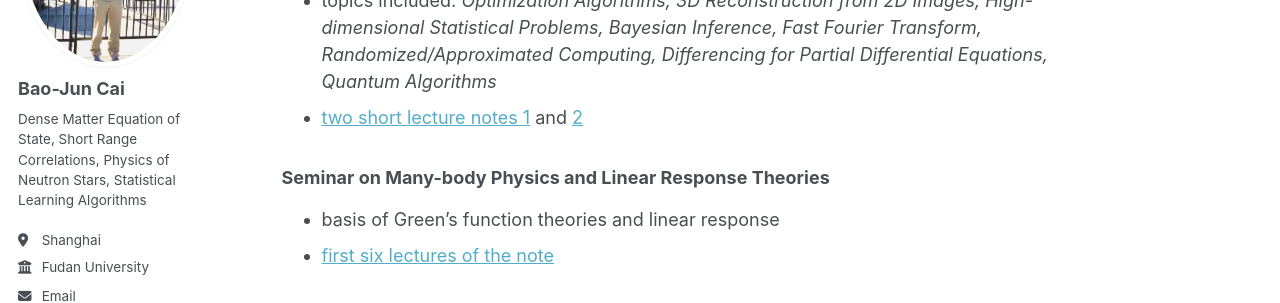
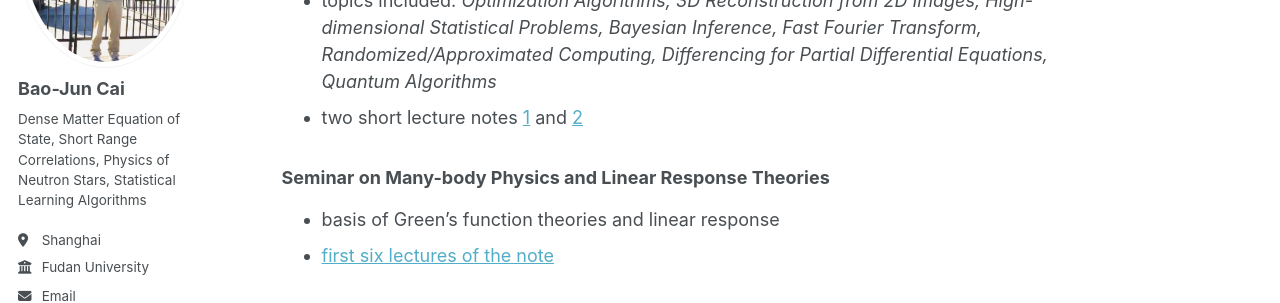
Before and after one commit to bjcai-phys/bjcai-phys.github.io, a Jekyll site: the page built from _pages/tcs.md, in a window 1280 px wide and 935 px high. Shown: the part 266-569 px from the top of the window. Built offline with Jekyll 4.4.1, drawn with Linux system fonts in a browser that asks for light colours; some web fonts are replaced.

Commit message:
Update tcs.md

```diff
--- a/_pages/tcs.md
+++ b/_pages/tcs.md
@@ -9,7 +9,7 @@ author_profile: true
 ### An Introduction to Algorithms for Data Science
 * based on courses of 2018-2021
 * topics included: *Optimization Algorithms, 3D Reconstruction from 2D Images, High-dimensional Statistical Problems, Bayesian Inference, Fast Fourier Transform, Randomized/Approximated Computing, Differencing for Partial Differential Equations, Quantum Algorithms*
-* [two short lecture notes 1](https://bjcai-phys.github.io/images/Tu1-pp.pdf) and [2](https://bjcai-phys.github.io/images/Tu2-pp.pdf)
+* two short lecture notes [1](https://bjcai-phys.github.io/images/Tu1-pp.pdf) and [2](https://bjcai-phys.github.io/images/Tu2-pp.pdf)
 
 ### Seminar on Many-body Physics and Linear Response Theories
 * basis of Green's function theories and linear response
```
